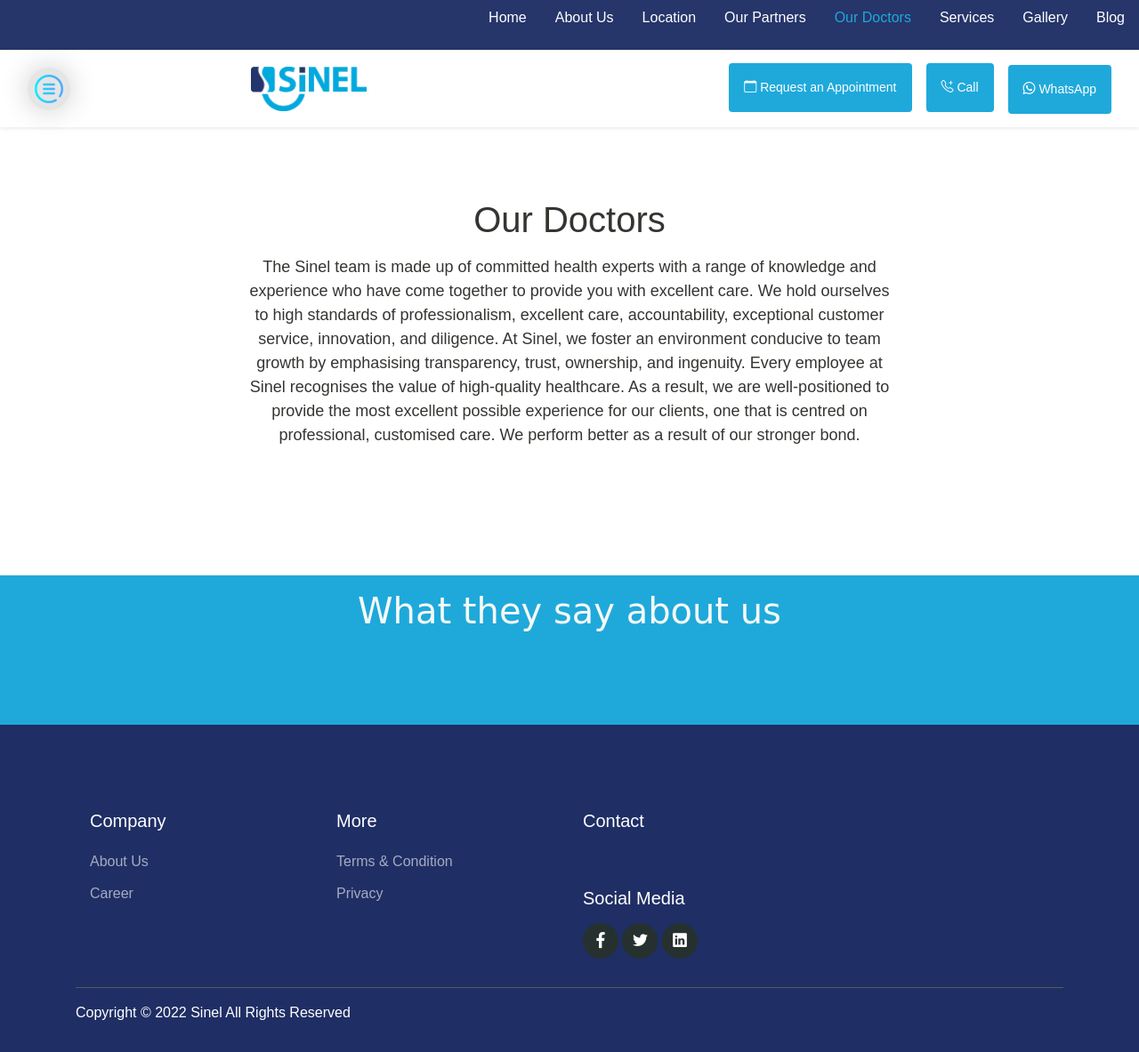
After one commit to DCIT-208-ANALYTICA/sinel_web, a Django app: page /doctors in a window 1280 px wide. The commit adds this page. Shown: the whole page at 89% size. Run offline with Django 3.2, Linux system fonts and the light colour scheme; data that the repository does not hold is empty; some libraries are stand-ins or nearby versions; some web fonts are replaced.

Commit message:
create doctors page

```diff
--- a/website/templates/website/base_template.html
+++ b/website/templates/website/base_template.html
@@ -43,12 +43,14 @@
         <a class="nav-link" href="{% url 'website:contact' %}">Location</a>
       </span>
       <span class="nav-item {% block our_partners_active %}{% endblock %}">
-        <a class="nav-link" href="{% url 'website:our_partners' %}">Our Partners</a>
+        <a class="nav-link" href="{% url 'website:partners' %}">Our Partners</a>
+      </span>
+      <span class="nav-item {% block doctors_active %}{% endblock %}">
+        <a class="nav-link" href="{% url 'website:doctors' %}">Our Doctors</a>
       </span>
       <div class="dropdown">
         <span class="nav-item {% block services_active %}{% endblock %}">
           <a class="nav-link" href="{% url 'website:services' %}">Services</a>
-
           <div class="dropdown-content" style="z-index: 200;">
             {% for service in request.services %}
             <a class="nav-link" href="{% url 'website:service_details' service.id %}">{{service.title}}</a>
@@ -115,7 +117,8 @@
       <h4 class="mt-4"> <a href="{% url 'website:index' %}"><i class="bi bi-house"></i> Home</a></h4>
       <h4 class="mt-4"> <a href="{% url 'website:about' %}"><i class="bi bi-info"></i> About Us</a></h4>
       <h4 class="mt-4"> <a href="{% url 'website:contact' %}"><i class="bi bi-map"></i> Location</a></h4>
-      <h4 class="mt-4"> <a href="{% url 'website:services' %}"><i class="bi bi-gear"></i> Our Partners</a></h4>
+      <h4 class="mt-4"> <a href="{% url 'website:partners' %}"><i class="bi bi-gear"></i> Our Partners</a></h4>
+      <h4 class="mt-4"> <a href="{% url 'website:doctors' %}"><i class="bi bi-gear"></i> Our Doctors</a></h4>
       <h4 class="mt-4"> <a href="{% url 'website:services' %}"><i class="bi bi-gear"></i> Services</a></h4>
       <h4 class="mt-4"> <a href="{% url 'website:gallery' %}"><i class="bi bi-image"></i> Gallery</a></h4>
       <h4 class="mt-4"> <a href="{% url 'blog:posts' %}"><i class="bi bi-book"></i> Blog</a></h4>
--- /dev/null
+++ b/website/templates/website/doctors.html
@@ -0,0 +1,69 @@
+{% extends 'website/base_template.html' %}
+{% load static %}
+
+{% block doctors_active %}active{% endblock %}
+
+{% block content %}
+
+<div class="page-section">
+    <div class="container">
+        <div class="row justify-content-center">
+            <div class="col-lg-8 wow fadeInUp">
+                <h1 class="text-center mb-3">Our Doctors</h1>
+                <div class="text-lg">
+                    <p class="text text-center">
+                        The Sinel team is made up of committed health experts with a range of knowledge and experience
+                        who have come together to provide you with excellent care. We hold ourselves to high standards
+                        of professionalism, excellent care, accountability, exceptional customer service, innovation,
+                        and diligence.
+                        At Sinel, we foster an environment conducive to team growth by emphasising transparency, trust,
+                        ownership, and ingenuity.
+                        Every employee at Sinel recognises the value of high-quality healthcare. As a result, we are
+                        well-positioned to provide the most excellent possible experience for our clients, one that is
+                        centred on professional, customised care.
+                        We perform better as a result of our stronger bond.
+                    </p>
+                </div>
+            </div>
+            <div class="col-lg-10 mt-5">
+                <div class="row justify-content-center">
+                    {% for member in doctors %}
+                    <div class="col-12 wow zoomIn">
+                        <div class="card">
+                            <div class="card-body row">
+                                <div class="col-3">
+                                    <img src="{{member.photo.url}}" alt="{{member.fullname}}" height="150">
+                                </div>
+                                <div class="col-6">
+                                    <h4>{{member.fullname}}</h4>
+                                    <p><small>{{member.title}}</small></p>
+                                    <p>{{member.bio}}</p>
+                                    <a href="{{member.linkedin}}"><span class="bi bi-linkedin"></span> LinkedIn</a>
+                                </div>
+                                <div class="col-3 d-flex align-items-center" style="border-left: 1px solid gray;">
+                                    <div class="row">
+                                        <div class="col-2">
+                                            <i class="bi bi-calendar"></i>
+                                        </div>
+                                        <div class="col-10">
+                                            <a href="{% url 'communications:book_appointment' %}">Request an
+                                                Appointment</a>
+                                        </div>
+                                        <div class="col-2">
+                                            <i class="bi bi-telephone"></i>
+                                        </div>
+                                        <div class="col-10">
+                                            <a href="tel:{{request.contact.telephone}}">Call</a>
+                                        </div>
+                                    </div>
+                                </div>
+                            </div>
+                        </div>
+                    </div>
+                    {% endfor %}
+                </div>
+            </div>
+        </div>
+    </div>
+</div>
+{% endblock %}
--- a/website/urls.py
+++ b/website/urls.py
@@ -9,7 +9,8 @@ urlpatterns = [
     path("contact", views.ContactView.as_view(), name="contact"),
     path("gallery", views.GalleryView.as_view(), name="gallery"),
     path("services", views.ServicesView.as_view(), name="services"),
-    path("our-partners", views.OurPatnersView.as_view(), name="our_partners"),
+    path("doctors", views.DoctorsView.as_view(), name="doctors"),
+    path("our-partners", views.OurPatnersView.as_view(), name="partners"),
     path("services/<str:service_id>/details",
          views.ServiceDetailsView.as_view(),
          name="service_details")
--- a/website/views.py
+++ b/website/views.py
@@ -53,6 +53,14 @@ class ServicesView(View):
         return render(request, self.template_name, context)
 
 
+class DoctorsView(View):
+    template_name = "website/doctors.html"
+
+    def get(self, request, *args, **kwargs):
+        context = {"doctors": TeamLead.objects.filter(visible=True)}
+        return render(request, self.template_name, context)
+
+
 class OurPatnersView(View):
     template_name = "website/our_partners.html"
 
```
Also changed, not shown: website/templates/website/index.html (+12 -27 lines).
